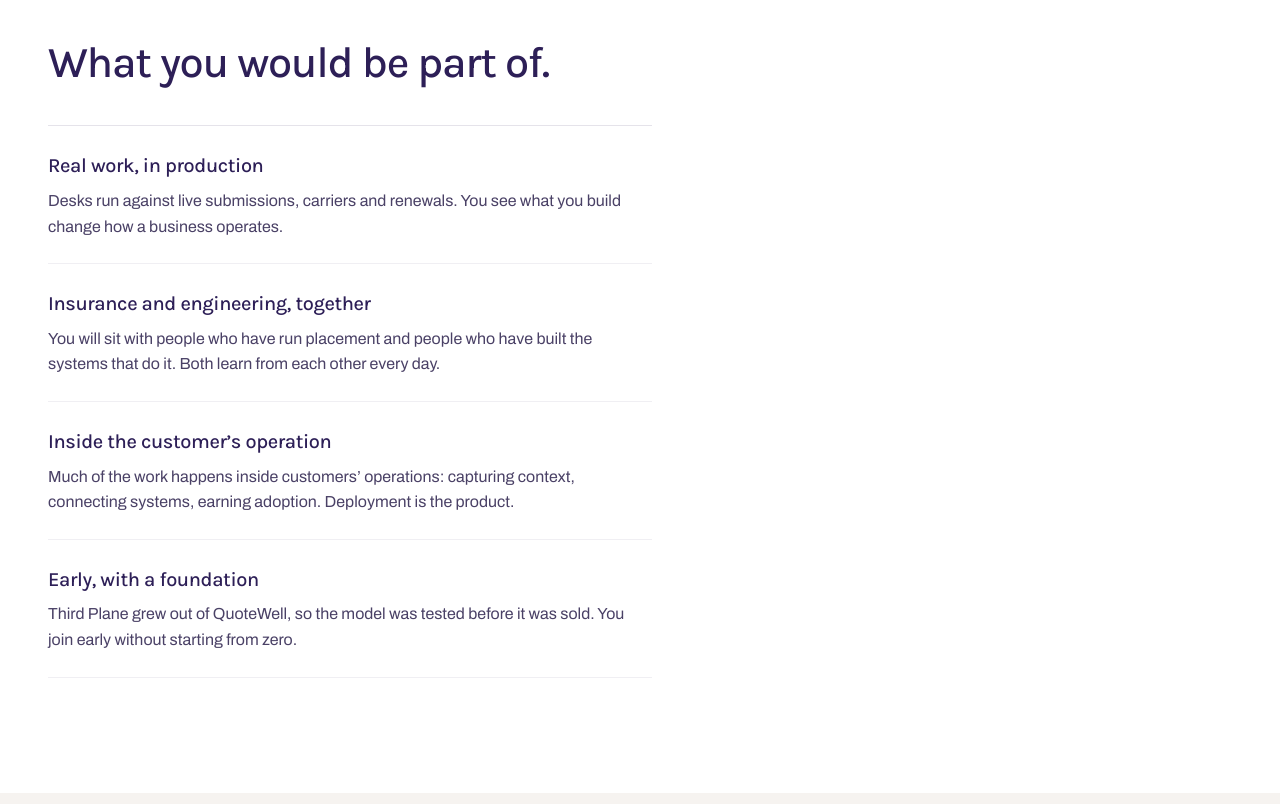
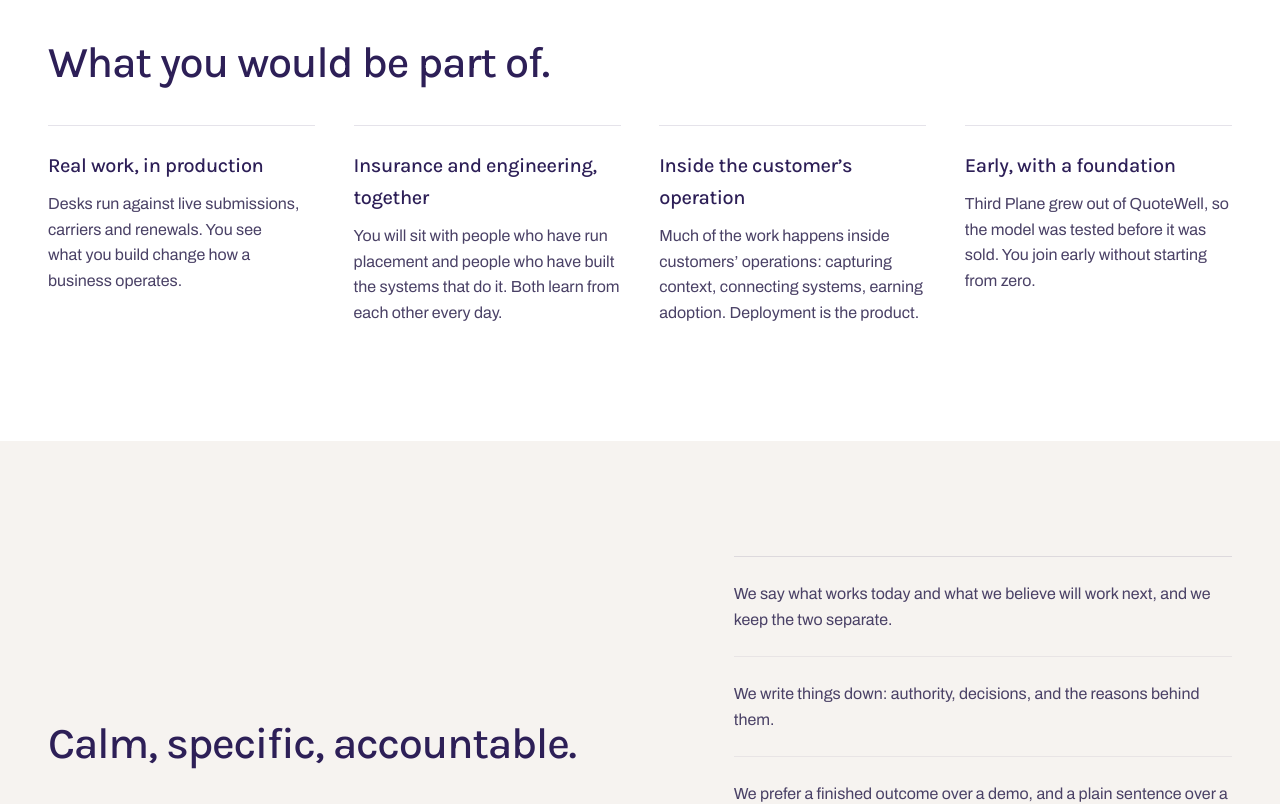
Before and after one commit to Third-Plane/third-plane-site, a React (Vite) app: page /careers in a window 1280 px wide. Shown: the part 800-1604 px from the top of the page. Built offline with nearby package versions, Linux system fonts and the light colour scheme.

Commit message:
Revert "Stack Careers reasons so they can be scanned, then read."
This reverts commit 10081db1dc2b066b8bb15b06c73ab0e2d8ec18d8.

```diff
--- a/src/index.css
+++ b/src/index.css
@@ -744,8 +744,13 @@
 #why .section-head {
   margin-bottom: clamp(1.75rem, 3vw, 2.5rem);
 }
-#why .company__facts {
-  max-width: 62ch;
+#why .grid--4 {
+  column-gap: clamp(1.5rem, 3vw, 2.5rem);
+  row-gap: 2rem;
+  align-items: start;
+}
+#why .point__title {
+  margin-bottom: 0.55rem;
 }
 @media (width > 900px) {
   .grid--3:has(> .point) {
--- a/src/pages/Careers.tsx
+++ b/src/pages/Careers.tsx
@@ -22,14 +22,14 @@
       <section className="section section--white" id="why">
         <div className="container">
           <SectionHead title={page.why.title} />
-          <ul className="company__facts" data-reveal>
-            {page.why.items.map((item) => (
-              <li key={item.title}>
-                <h3>{item.title}</h3>
-                <p>{item.body}</p>
-              </li>
+          <div className="grid grid--4">
+            {page.why.items.map((item, i) => (
+              <article className="point" data-reveal style={delayStyle(i)} key={item.title}>
+                <h3 className="point__title">{item.title}</h3>
+                <p className="point__body">{item.body}</p>
+              </article>
             ))}
-          </ul>
+          </div>
         </div>
       </section>
 
```
